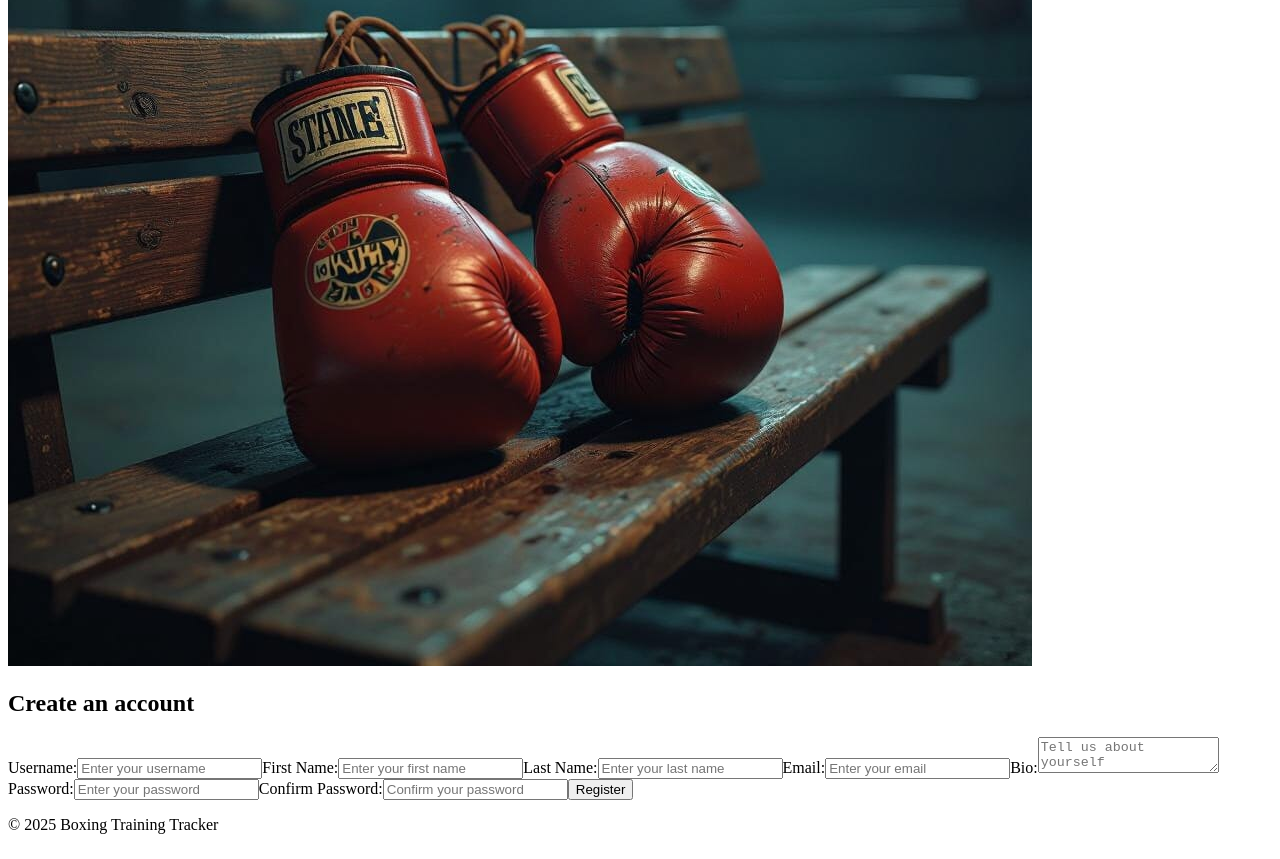
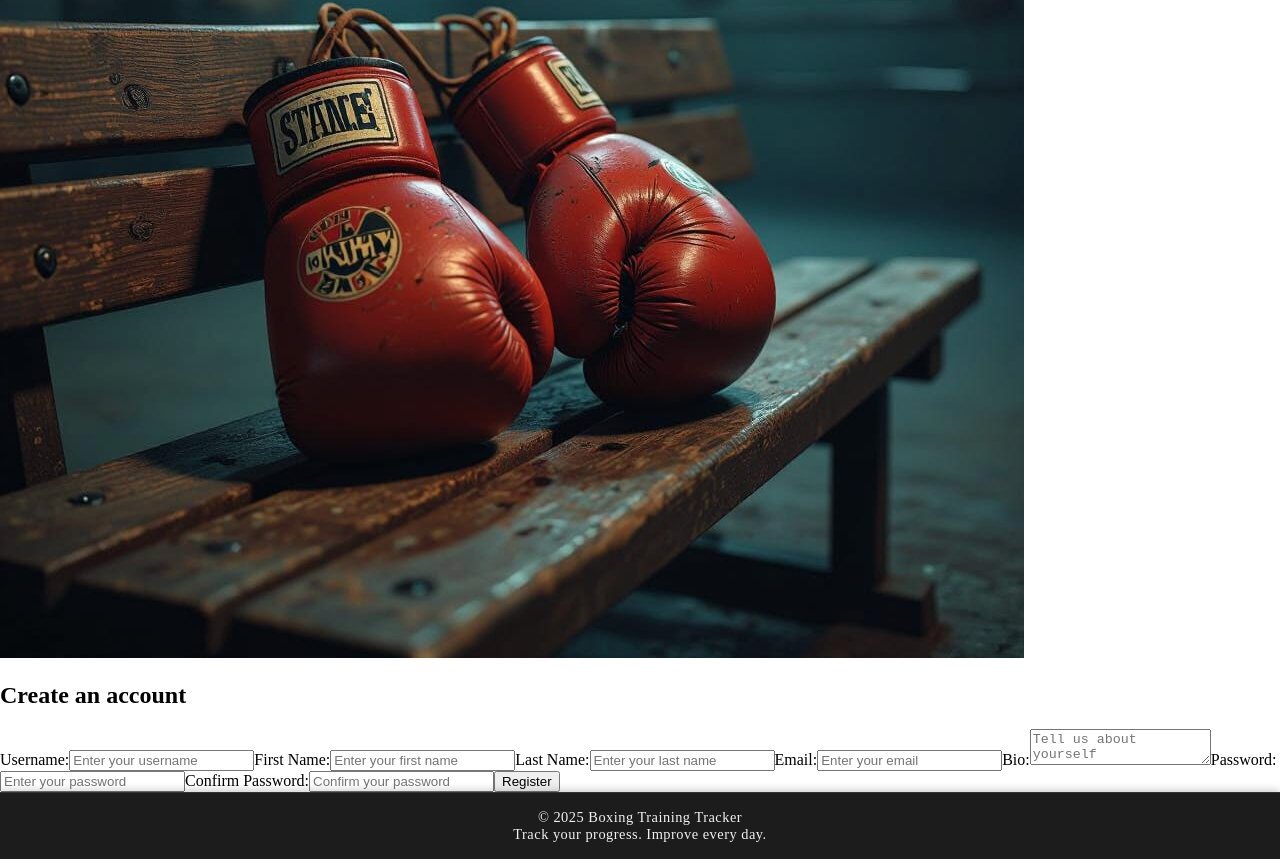
Before and after one commit to Kalamori/boxing-training-tracker-client, a React (Vite) app: page / in a window 1280 px wide. Shown: the part 516-1375 px from the top of the page. Built offline with nearby package versions, Linux system fonts and the light colour scheme; no server answers.

Commit message:
Footer Styled

```diff
--- a/src/App.jsx
+++ b/src/App.jsx
@@ -1,3 +1,6 @@
+import './styles/index.css'
+import './styles/forms.css'
+
 import { Routes, Route } from 'react-router'
 
 import Navbar from './components/Navbar/Navbar'
@@ -14,8 +17,9 @@ import WorkoutDetailsPage from './pages/WorkoutDetails/WorkoutDetailsPage'
 function App() {
   return (
     <>
+    <div className="app-container">
       <Navbar />
-
+      <main className="main-content">
       <Routes>
         <Route index element={<Home />} />
         <Route path="/sign-up" element={<SignUpPage />} />
@@ -25,8 +29,10 @@ function App() {
         <Route path="/edit-workout/:id" element={<EditWorkoutPage />} />
         <Route path="/workouts/:id" element={<WorkoutDetailsPage />} />
       </Routes>
+      </main>
 
       <Footer />
+      </div>
     </>
   )
 }
--- a/src/components/Footer/Footer.css
+++ b/src/components/Footer/Footer.css
@@ -0,0 +1,22 @@
+.footer {
+  background-color: #1c1c1c;
+  color: #f1f1f1;
+  padding: 1rem 2rem;
+  text-align: center;
+  font-size: 0.9rem;
+  box-shadow: 0 -2px 8px rgba(0,0,0,0.2);
+  border-top: 1px solid #333;
+}
+
+.footer p {
+  margin: 0;
+  font-weight: 500;
+  letter-spacing: 0.5px;
+}
+
+@media (max-width: 600px) {
+  .footer {
+    font-size: 0.8rem;
+    padding: 0.8rem 1rem;
+  }
+}
--- a/src/components/Footer/Footer.jsx
+++ b/src/components/Footer/Footer.jsx
@@ -4,6 +4,7 @@ export default function Footer() {
   return (
     <footer className="footer">
       <p>&copy; {new Date().getFullYear()} Boxing Training Tracker</p>
+      <p>Track your progress. Improve every day.</p>
     </footer>
   )
 }
--- a/src/components/RoundCard/RoundCard.jsx
+++ /dev/null
@@ -1 +0,0 @@
-import './RoundCard.css'
--- a/src/components/SignInForm/SignInForm.jsx
+++ b/src/components/SignInForm/SignInForm.jsx
@@ -29,13 +29,10 @@ export default function SignInForm() {
         e.preventDefault()
         try {
             const { data } = await signIn(formData)
-            console.log("Sign in response:", data)
             setTokens(data)
             setUser(getUser())
-            console.log(getUser())
             navigate('/')
         } catch (error) {
-            console.error('Sign in error:', error)
             setError(error.response.data)
         }
     }
--- a/src/components/SignUpForm/SignupForm.jsx
+++ b/src/components/SignUpForm/SignupForm.jsx
@@ -32,13 +32,10 @@ export default function SignUpForm() {
     e.preventDefault()
     try {
       const { data } = await signUp(formData)
-      console.log("Sign up response:", data)
       setTokens(data)
       setUser(getUser())
       navigate('/')
-      console.log(data)
     } catch (error) {
-      console.error('Sign up error:', error)
       setErrors(error.response.data || ['An unexpected error occurred.'])
     }
   }
--- a/src/components/WorkoutCard/WorkoutCard.jsx
+++ /dev/null
@@ -1 +0,0 @@
-import './WorkoutCard.css'
--- a/src/pages/WorkoutDetails/WorkoutDetailsPage.jsx
+++ b/src/pages/WorkoutDetails/WorkoutDetailsPage.jsx
@@ -5,8 +5,6 @@ import './WorkoutDetailsPage.css'
 
 export default function WorkoutDetailsPage() {
   const { id } = useParams()
-  console.log(id)
-
   const [workout, setWorkout] = useState(null)
   const [loading, setLoading] = useState(true)
   const [error, setError] = useState('')
@@ -17,7 +15,7 @@ export default function WorkoutDetailsPage() {
       const data = await getWorkoutById(id)
       setWorkout(data)
     } catch (err) {
-        console.error(err)
+      console.error("Error fetching workout:", err)
       setError('Failed to load workout')
     } finally {
       setLoading(false)
--- a/src/styles/index.css
+++ b/src/styles/index.css
@@ -0,0 +1,14 @@
+html, body, #root {
+  height: 100%;
+  margin: 0;
+}
+
+.app-container {
+  display: flex;
+  flex-direction: column;
+  min-height: 100vh;
+}
+
+.main-content {
+  flex: 1;
+}
--- a/src/utils/auth.js
+++ b/src/utils/auth.js
@@ -10,10 +10,8 @@ export function getRefreshToken() {
 }
 
 export function setTokens(tokens) {
-  if (!tokens) {
-    console.error("Invalid tokens passed to setTokens:", tokens)
-    return
-  }
+  if (!tokens) return
+
 
   if (tokens.access) {
     localStorage.setItem(accessName, tokens.access)
@@ -44,7 +42,6 @@ export const getUser = () => {
     const user = payload.user || { id: payload.user_id }
     return user
   } catch (error) {
-    console.error("Error decoding token:", error)
-    return null
+    throw new Error('Invalid token' + error.message)
   }
 }
```
Also changed, not shown: src/components/RoundCard/RoundCard.css (deleted), src/components/WorkoutCard/WorkoutCard.css (deleted). Lines whose indentation alone changed are shown as unchanged.
